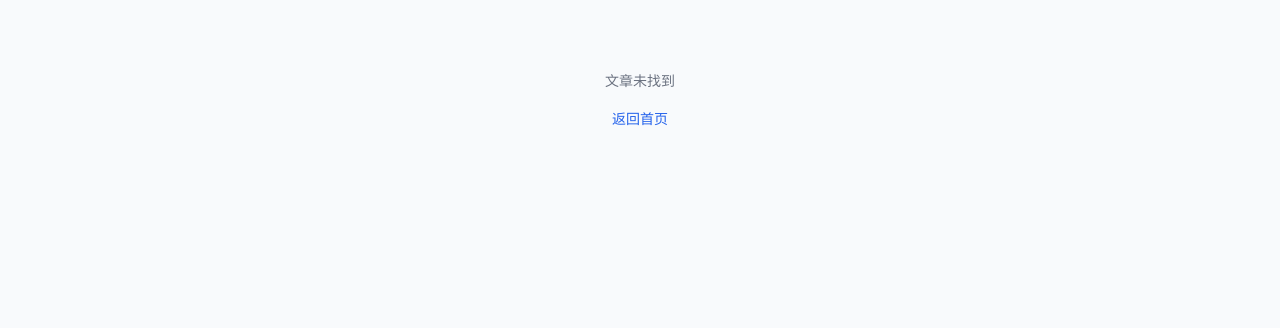
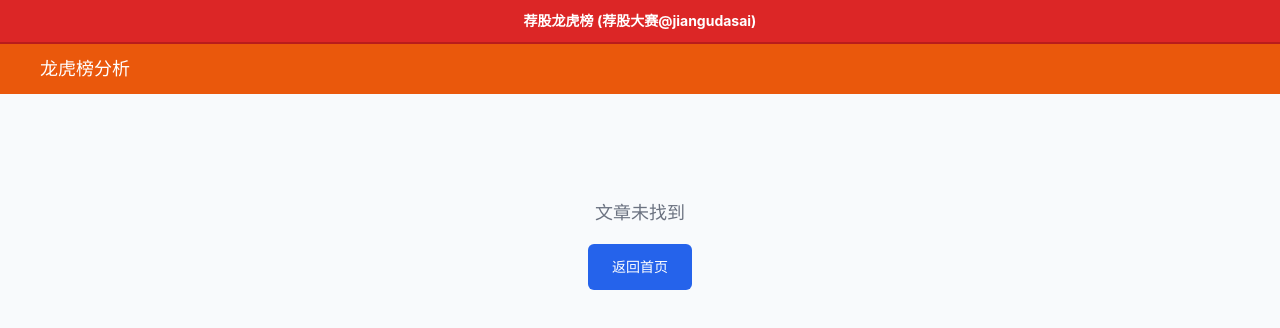
Before and after one commit to beckyang1234/idatabase-website, a Next.js app: page /article/1 in a window 1280 px wide. Shown: the top 328 px of the page. Built offline with nearby package versions, Linux system fonts and the light colour scheme.

Commit message:
fix: resolve all build errors for static export

```diff
--- a/next.config.js
+++ b/next.config.js
@@ -2,20 +2,7 @@
 const nextConfig = {
   output: 'export',
   trailingSlash: true,
-  images: { unoptimized: true },
-  async headers() {
-    return [
-      {
-        source: '/:path*',
-        headers: [
-          {
-            key: 'Content-Security-Policy',
-            value: "default-src 'self' 'unsafe-inline' 'unsafe-eval' data: blob: chrome-extension: moz-extension: webkit-extension:; img-src 'self' data: blob: chrome-extension: moz-extension:; script-src 'self' 'unsafe-inline' 'unsafe-eval' chrome-extension: moz-extension:;"
-          }
-        ]
-      }
-    ]
-  }
+  images: { unoptimized: true }
 }
 
 module.exports = nextConfig
--- a/src/app/article/[id]/page.tsx
+++ b/src/app/article/[id]/page.tsx
@@ -13,6 +13,13 @@ interface Article {
   createdAt: string
   views: number
   likes: number
+}
+
+// 静态导出需要的函数
+export async function generateStaticParams() {
+  // 返回空数组，因为我们的文章是动态创建的
+  // 在实际访问时会fallback到客户端渲染
+  return []
 }
 
 export default function ArticlePage() {
@@ -40,6 +47,16 @@ export default function ArticlePage() {
     return (
       <div style={{ minHeight: '100vh', backgroundColor: '#f8fafc' }}>
         <div style={{
+          backgroundColor: '#dc2626',
+          color: '#fff',
+          textAlign: 'center',
+          padding: '10px 0',
+          fontWeight: 'bold',
+          borderBottom: '2px solid #b91c1c'
+        }}>
+          荐股龙虎榜 (荐股大赛@jiangudasai)
+        </div>
+        <div style={{
           display: 'flex',
           justifyContent: 'center',
           alignItems: 'center',
@@ -56,15 +73,57 @@ export default function ArticlePage() {
     return (
       <div style={{ minHeight: '100vh', backgroundColor: '#f8fafc' }}>
         <div style={{
+          backgroundColor: '#dc2626',
+          color: '#fff',
+          textAlign: 'center',
+          padding: '10px 0',
+          fontWeight: 'bold',
+          borderBottom: '2px solid #b91c1c'
+        }}>
+          荐股龙虎榜 (荐股大赛@jiangudasai)
+        </div>
+        <nav style={{
+          backgroundColor: '#ea580c',
+          color: '#fff',
+          padding: '0 20px'
+        }}>
+          <div style={{
+            maxWidth: '1200px',
+            margin: '0 auto',
+            display: 'flex',
+            justifyContent: 'space-between',
+            alignItems: 'center',
+            height: '50px'
+          }}>
+            <div style={{ display: 'flex', alignItems: 'center', gap: '20px' }}>
+              <Link href="/" style={{ color: '#fff', textDecoration: 'none', fontSize: '18px', fontWeight: '500' }}>
+                龙虎榜分析
+              </Link>
+            </div>
+          </div>
+        </nav>
+        <div style={{
           display: 'flex',
           flexDirection: 'column',
           justifyContent: 'center',
           alignItems: 'center',
-          height: '200px',
+          height: '300px',
           color: '#6b7280'
         }}>
-          <p>文章未找到</p>
-          <Link href="/" style={{ color: '#2563eb', marginTop: '16px' }}>
+          <p style={{ fontSize: '18px', marginBottom: '16px' }}>文章未找到</p>
+          <Link
+            href="/"
+            style={{
+              textDecoration: 'none',
+              backgroundColor: '#2563eb',
+              color: 'white',
+              padding: '12px 24px',
+              borderRadius: '6px',
+              fontSize: '14px',
+              fontWeight: '500',
+              display: 'inline-block'
+            }}
+          >
             返回首页
           </Link>
         </div>
@@ -177,19 +236,6 @@ export default function ArticlePage() {
                 <div style={{ whiteSpace: 'pre-line' }}>{article.content}</div>
               )}
             </div>
-
-            {/* 免责声明 */}
-            <div style={{
-              backgroundColor: '#fef3c7',
-              border: '1px solid #fbbf24',
-              borderRadius: '6px',
-              padding: '16px',
-              fontSize: '14px',
-              color: '#92400e',
-              fontWeight: '500'
-            }}>
-              本网站内容仅供交流学习，不构成任何投资建议，盈亏自负。
-            </div>
           </div>
         </article>
 
--- a/src/app/error.tsx
+++ b/src/app/error.tsx
@@ -1,7 +1,6 @@
 'use client'
 
 export default function Error({
-  error: _error,  // 添加下划线前缀表示未使用
   reset,
 }: {
   error: Error & { digest?: string }
```
